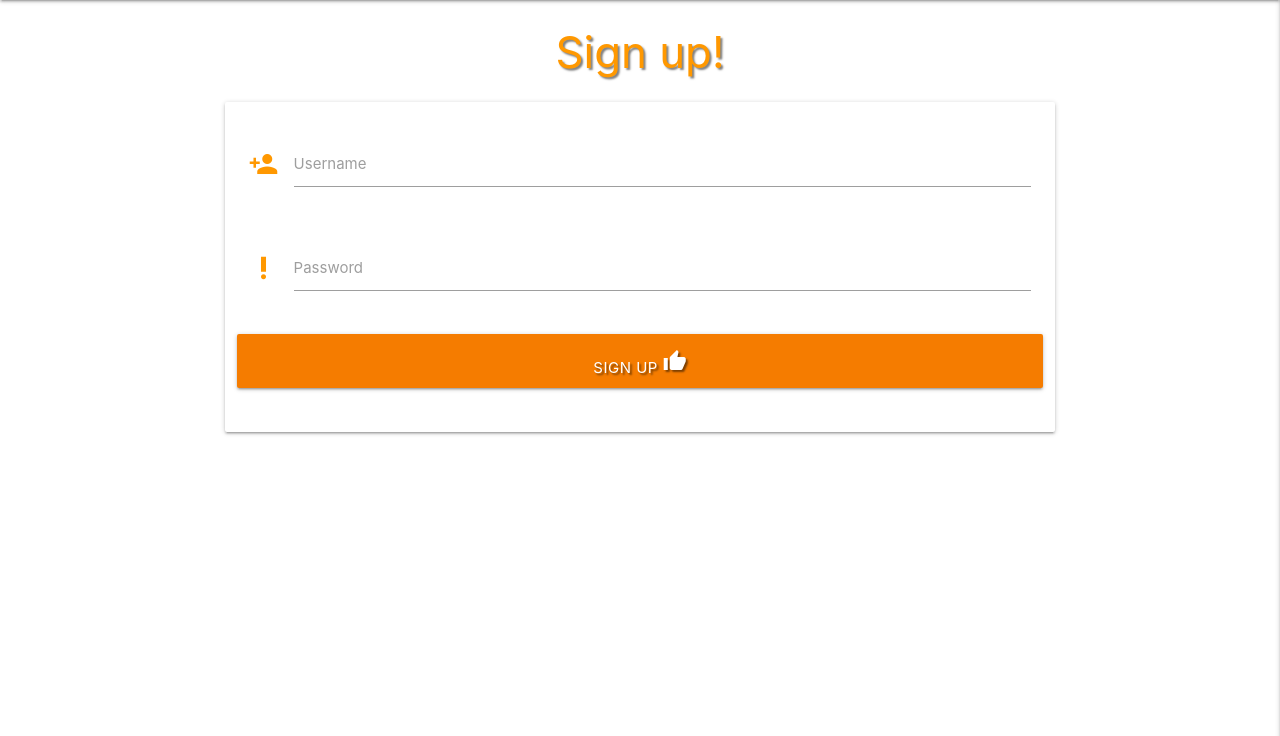
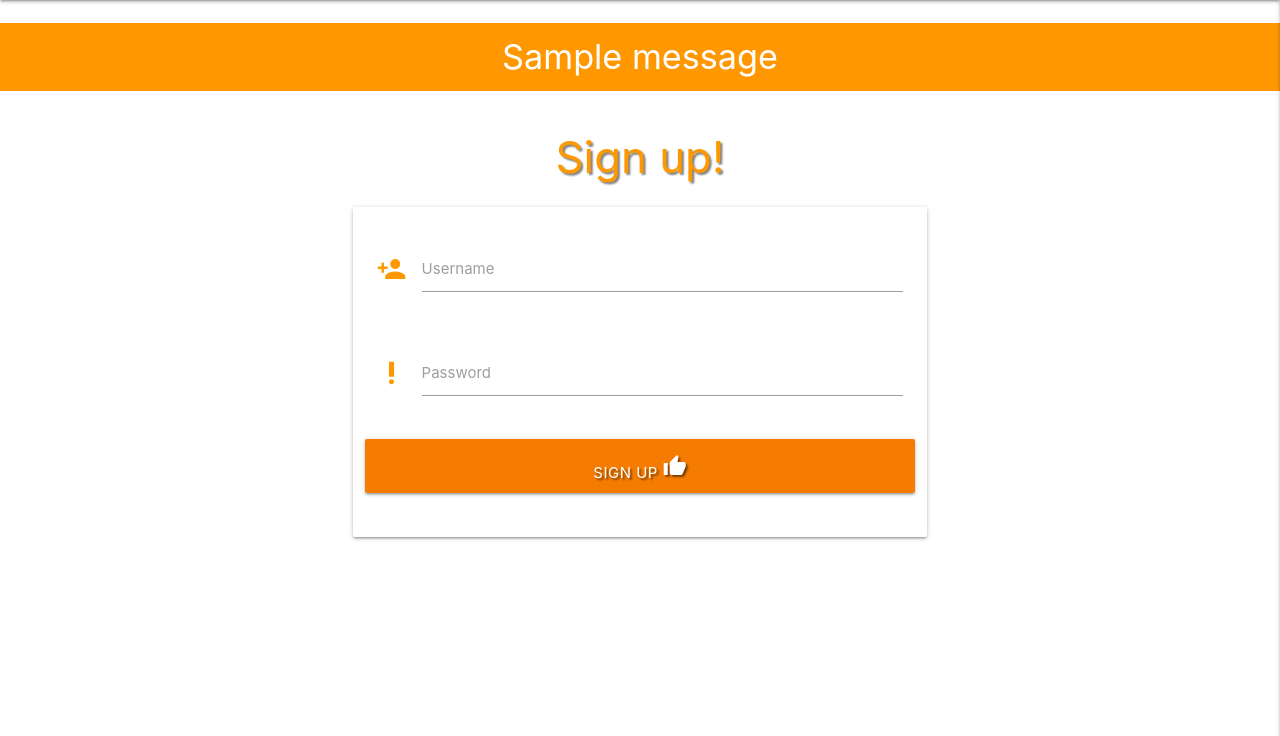
Before and after one commit to AaronHughes424/ShareYourRecipe, a Flask app: page /register in a window 1280 px wide. Shown: the part 64-800 px from the top of the page. Run offline with Flask 2, Linux system fonts and the light colour scheme; one stand-in notice (Sample message) is shown; some libraries are stand-ins or nearby versions.

Commit message:
added requirements to sign up and flash messages

```diff
--- a/static/css/style.css
+++ b/static/css/style.css
@@ -1,3 +1,7 @@
 .text-shadow {
     text-shadow: 2px 2px 2px rgba(0,0,0,0.5);
 }
+
+.flashes h4{
+    line-height: 2;
+}
--- a/templates/base.html
+++ b/templates/base.html
@@ -37,8 +37,22 @@
         </ul>
     </header>
 
-    {% block content %}
-    {% endblock %}
+    <section>
+        {% with messages = get_flashed_messages() %}
+            {% if messages %}
+                {% for message in messages %}
+                    <div class="row flashes">
+                        <h4 class="orange white-text center-align">{{message}}</h4>
+                    </div>
+                {% endfor %}
+            {% endif %}
+        {% endwith %}
+    </section>
+
+    <main class="container">
+        {% block content %}
+        {% endblock %}
+    </main>
 
 <script src="https://cdnjs.cloudflare.com/ajax/libs/jquery/3.5.1/jquery.slim.min.js"></script>
 <script src="https://cdnjs.cloudflare.com/ajax/libs/popper.js/1.16.1/umd/popper.min.js"></script>
--- a/templates/register.html
+++ b/templates/register.html
@@ -4,19 +4,21 @@
     <h3 class="center-align orange-text text-shadow">Sign up!</h3>
 
     <div class="row">
-        <form class="col s12 m8 offset-m2" method="POST" action="{{ url_for('sign_up') }}">
+        <form class="col s12 m8 offset-m2" method="POST" action="{{ url_for('register') }}">
             <div class="card-panel">
                 <div class="row">
                     <div class="input-field col s12">
                         <i class="material-icons prefix orange-text">person_add</i>
-                        <input id="username" name="username" type="text" class="validate">
+                        <input id="username" name="username" type="text" minlength="5"
+                            maxlength="15" pattern="^[a-zA-Z0-9]{5,15}$" class="validate" required>
                         <label for="username">Username</label>
                     </div>
                 </div>
                 <div class="row">
                     <div class="input-field col s12">
                         <i class="material-icons prefix orange-text">priority_high</i>
-                        <input id="password" name="password" type="password" class="validate">
+                        <input id="password" name="password" type="password" minlength="5"
+                            maxlength="15" pattern="^[a-zA-Z0-9]{5,15}$" class="validate" required>
                         <label for="password">Password</label>
                     </div>
                 </div>
```
Also changed, not shown: app.py (line endings or trailing spaces).
